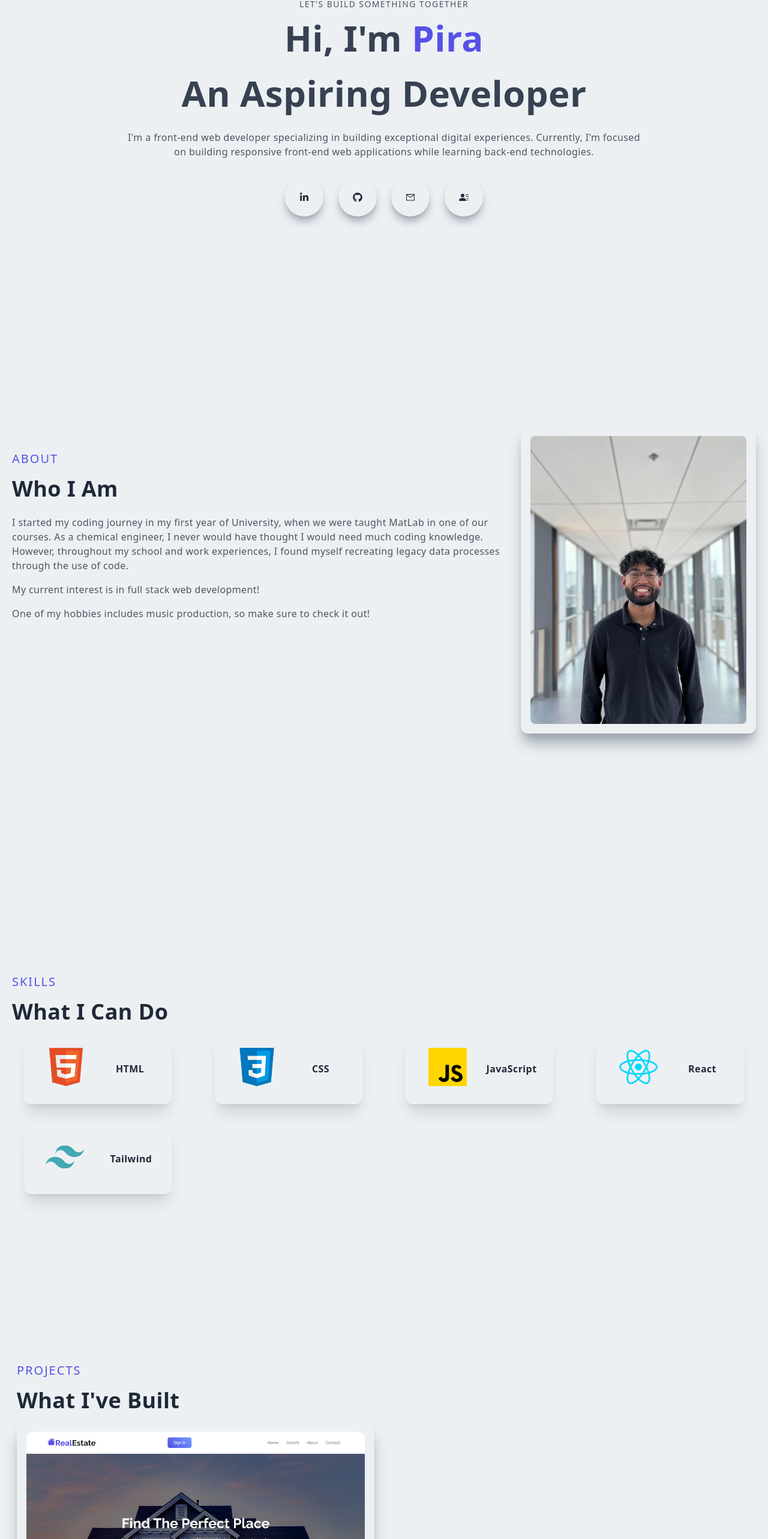
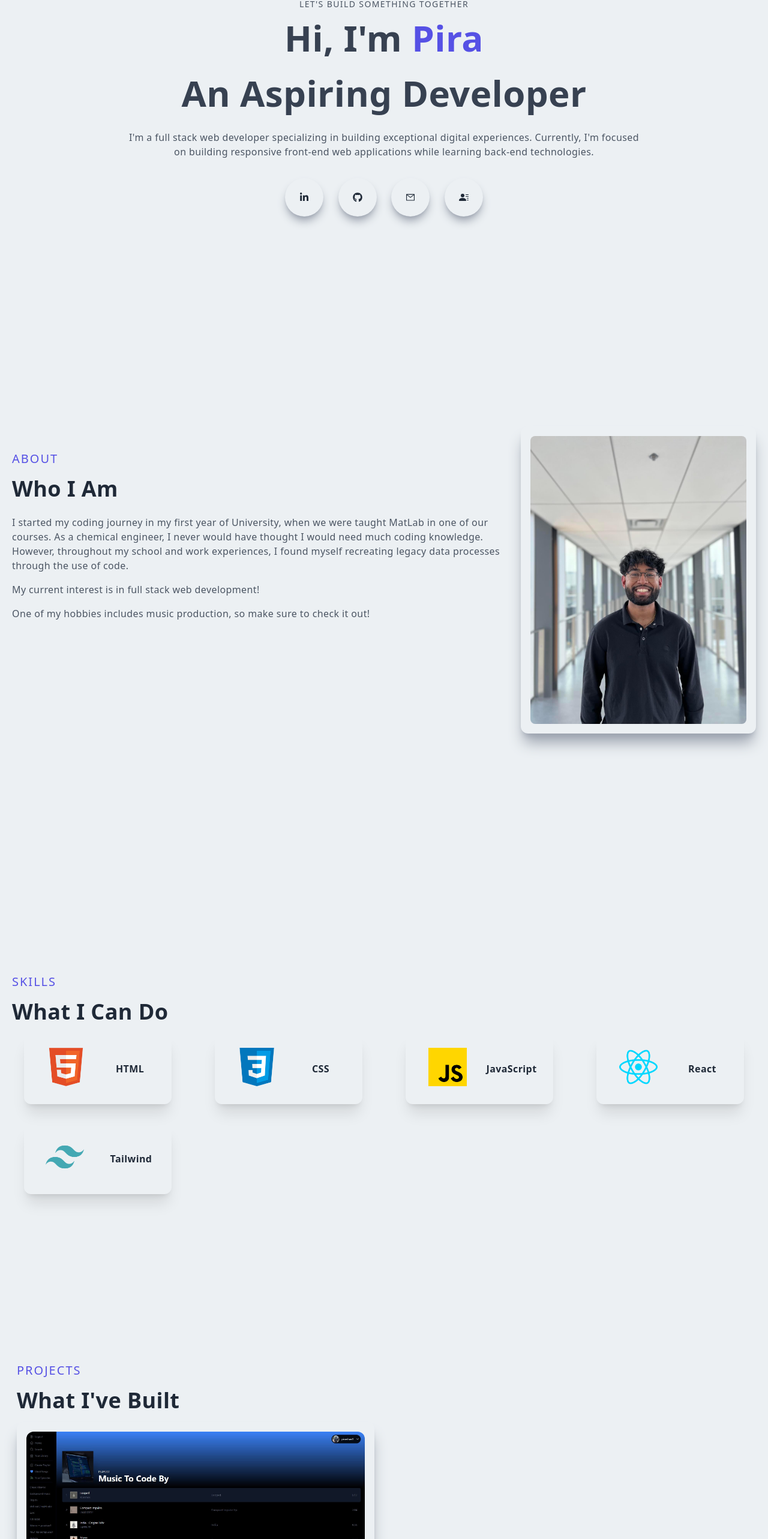
Before and after one commit to Pirashan/portfolio2, a Next.js app: page / in a window 1280 px wide. Shown: the part 233-2799 px from the top of the page at 60% size. Built offline with nearby package versions, Linux system fonts and the light colour scheme.

Commit message:
changed hero text

```diff
--- a/components/Hero.jsx
+++ b/components/Hero.jsx
@@ -19,7 +19,7 @@ const Hero = () => {
                     An Aspiring Developer
                 </h1>
                 <p className='py-4 text-gray-600 max-w-[70%] m-auto'>
-                    I&#39;m a front-end web developer specializing in building exceptional
+                    I&#39;m a full stack web developer specializing in building exceptional
                     digital experiences. Currently, I&#39;m focused on building responsive
                     front-end web applications while learning back-end technologies.
                 </p>
--- a/components/Projects.jsx
+++ b/components/Projects.jsx
@@ -2,6 +2,7 @@ import Image from 'next/image';
 import Link from 'next/link';
 import React from 'react';
 import propertyImg from '../public/assets/realestate.jpg'
+import spotifyImg from '../public/assets/spotifybuild.JPG'
 import ProjectItem from './ProjectItem';
 
 const Projects = () => {
@@ -12,9 +13,9 @@ const Projects = () => {
         <h2 className='py-4'>What I&#39;ve Built</h2>
         <div className='grid md:grid-cols-2 gap-8'>
             <ProjectItem
-            title='Property Finder'
-            backgroundImg={propertyImg}
-            projectUrl='/property'
+            title='Spotify 2.0'
+            backgroundImg={spotifyImg}
+            projectUrl='/spotifybuild'
             />
 
         </div>
```
Also changed, not shown: public/assets/spotifybuild.JPG (added).
